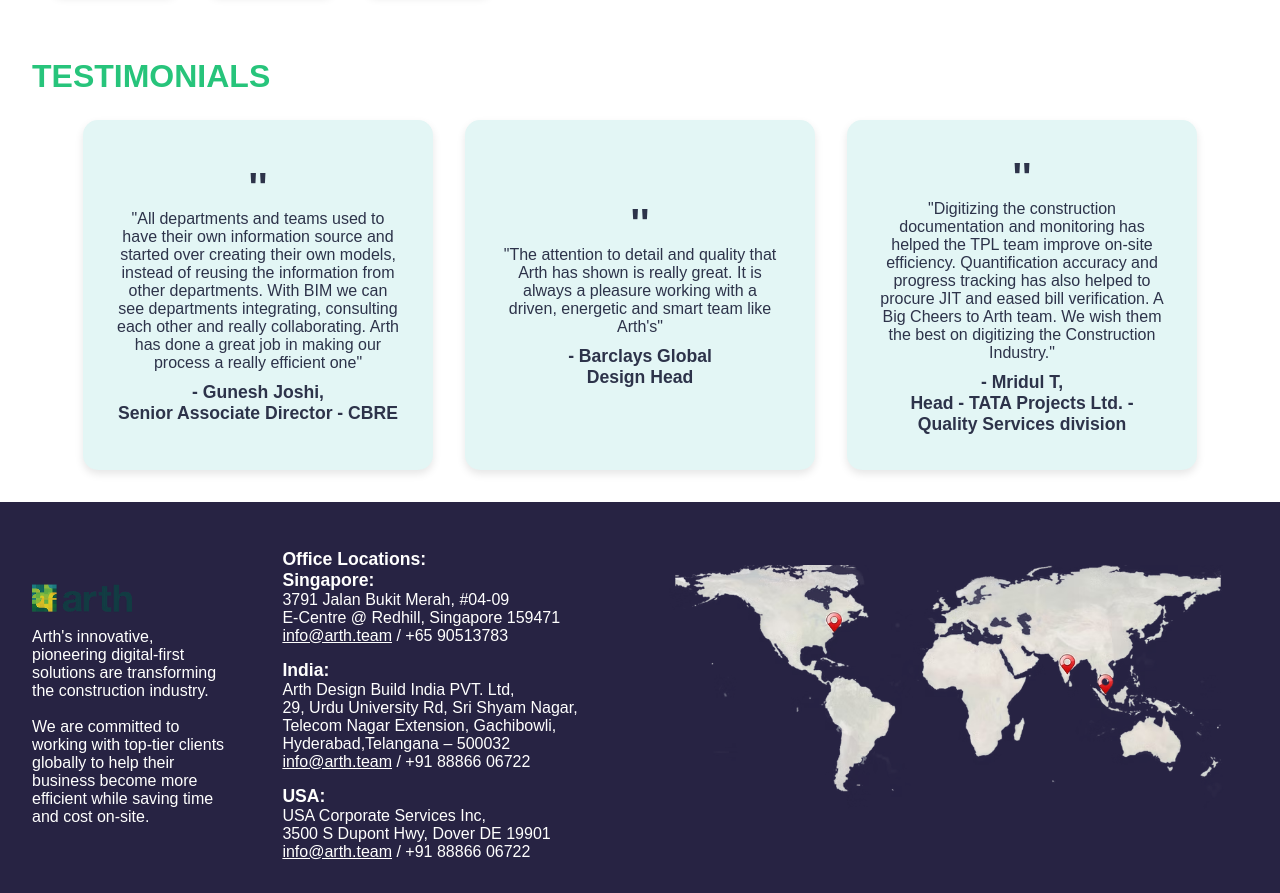
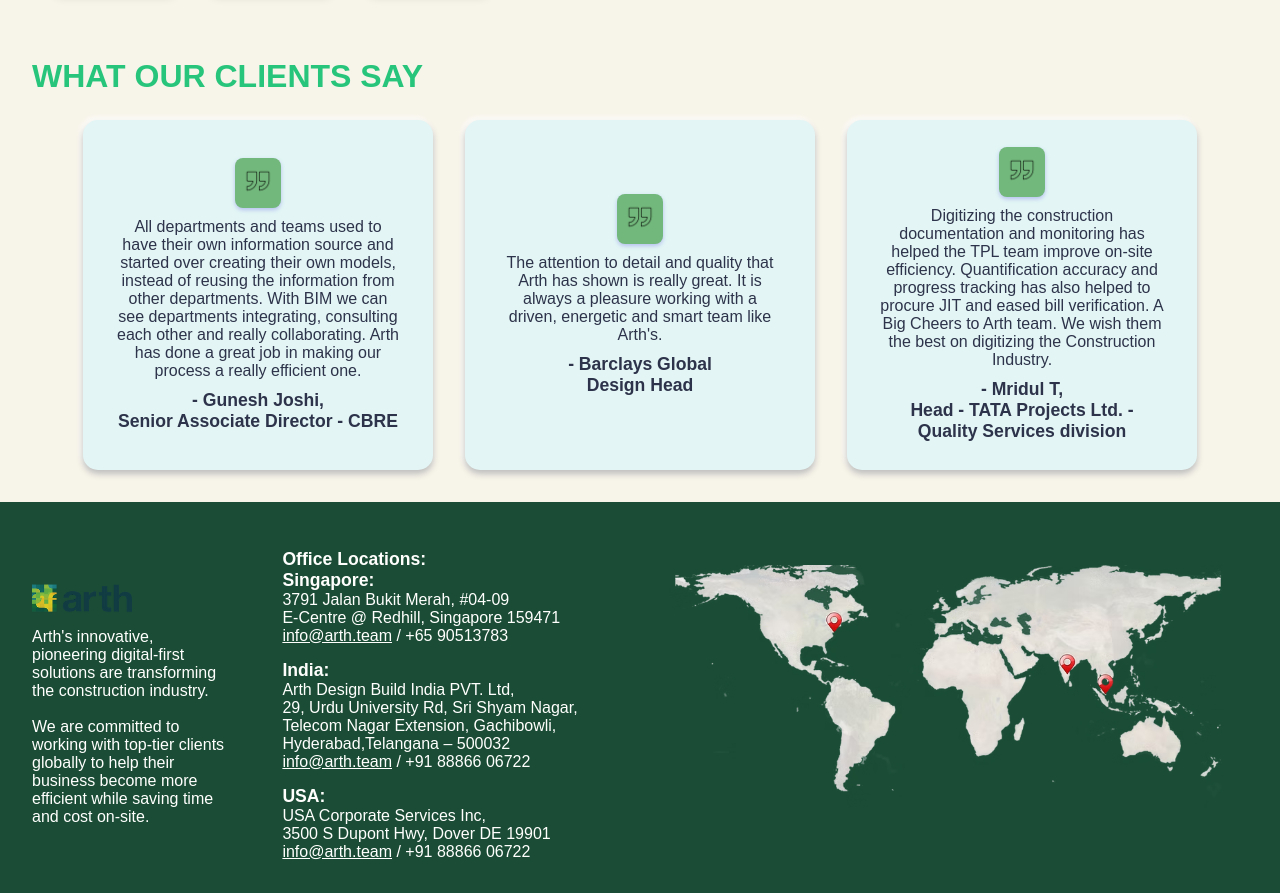
Before and after one commit to Durgabhavaniy2509/Arth, a React (Vite) app: page / in a window 1280 px wide. Shown: the part 1600-2493 px from the top of the page. Built offline with nearby package versions, Linux system fonts and the light colour scheme.

Commit message:
Tried background and font colors for the home page

```diff
--- a/src/Footer/Footer.css
+++ b/src/Footer/Footer.css
@@ -1,5 +1,6 @@
 .footer {
-  background-color: #272343;
+  /* background-color: #272343; */
+  background-color: #1B4D36;
 }
 
 
--- a/src/Header/Header.css
+++ b/src/Header/Header.css
@@ -1,6 +1,7 @@
 .h-wrapper {
   /* background: #BDFBB1; */
-  background-color: #e3f6f5;
+  /* background-color: #e3f6f5; */
+  background-color: #4CAF50;
 }
 .h-container {
   padding-top: 1rem;
@@ -11,17 +12,20 @@
   gap: 2rem;
 }
 .h-menu > * {
-  color: black;
+  /* color: black; */
+  color: white;
   text-decoration: none;
 }
 
 .h-menu > *:hover {
   cursor: pointer;
-  color: blue;
+  /* color: blue; */
+  color: #FFD54F;
 }
 
 .h-logIn>a {
   text-decoration: none;
-  color: black;
+  /* color: black; */
+  color: white;
   margin-left: 1rem;
 }
--- a/src/Home/Home.css
+++ b/src/Home/Home.css
@@ -1,3 +1,6 @@
+.hero-aboutUs {
+  background-color: #f7f4e9;
+}
 .hero-left > img {
   width: 350px;
 }
@@ -64,6 +67,7 @@
 }
 
 .test {
+  position: relative;
   display: flex;
   flex-direction: column;
   justify-content: center;
@@ -73,15 +77,21 @@
   background-color: #e3f6f5;
   color: #2d334a;
   padding: 2rem;
-  box-shadow: 0 4px 8px rgba(0, 0, 0, 0.1);
   border-radius: 15px;
+  box-shadow: 0px 4px 6px #bebebe, -2px -2px 6px #ffffff;
+  /* overflow: hidden; */
+  z-index: 1111;
 }
+
 .test-person {
   font-size: 1.1rem;
   font-weight: bold;
   margin-top: 10px;
 }
-.test-symbol {
-  font-weight: bold;
-  font-size: 2.5rem;
+.quote-icon {
+  background: #72b77b;
+  padding: 0.5rem;
+  border-radius: 0.5rem;
+  box-shadow: 0 2px 4px rgba(79, 70, 229, 0.3);
+  margin-bottom: 10px;
 }
--- a/src/Home/Home.jsx
+++ b/src/Home/Home.jsx
@@ -4,7 +4,7 @@
 
 const Home = () => {
   return (
-    <section>
+    <section className='hero-aboutUs'>
       {/* About section */}
       <div className=" flexCenter1 paddings innerWidth hero-aboutUs">
         <div className='hero-left'>
@@ -91,30 +91,30 @@
         </div>
       </div>
 
-    <div className="paddings innerWidth testimonials">
-      <div className="tertiaryText">TESTIMONIALS</div>
+     <div className="paddings innerWidth testimonials">
+      <div className="tertiaryText">WHAT OUR CLIENTS SAY</div>
       <div className="tests">
         <div className='test'>
-          <div className='test-symbol'>
-            <span>&#39;</span><span>&#39;</span>
+          <div className='quote-icon'>
+            <img src="\Icons\quote.png" alt="" width={30}/>
           </div>
-          <div>"All departments and teams used to have their own information source and started over creating their own models, instead of reusing the information from other departments. With BIM we can see departments integrating, consulting each other and really collaborating. Arth has done a great job in making our process a really efficient one"</div>
+          <div>All departments and teams used to have their own information source and started over creating their own models, instead of reusing the information from other departments. With BIM we can see departments integrating, consulting each other and really collaborating. Arth has done a great job in making our process a really efficient one.</div>
           <div className='test-person'>- Gunesh Joshi, <br /> Senior Associate Director - CBRE</div>
         </div>
 
         <div className='test'>
-          <div className='test-symbol'>
-            <span>&#39;</span><span>&#39;</span>
+          <div className='quote-icon'>
+            <img src="\Icons\quote.png" alt="" width={30}/>
           </div>
-          <div>"The attention to detail and quality that Arth has shown is really great. It is always a pleasure working with a driven, energetic and smart team like Arth's"</div>
+          <div>The attention to detail and quality that Arth has shown is really great. It is always a pleasure working with a driven, energetic and smart team like Arth's.</div>
           <div className='test-person'>- Barclays Global <br /> Design Head</div>
         </div>
 
         <div className='test'>
-          <div className='test-symbol'>
-            <span>&#39;</span><span>&#39;</span>
+          <div className='quote-icon'>
+            <img src="\Icons\quote.png" alt="" width={30}/>
           </div>
-          <div>"Digitizing the construction documentation and monitoring has helped the TPL team improve on-site efficiency. Quantification accuracy and progress tracking has also helped to procure JIT and eased bill verification. A Big Cheers to Arth team. We wish them the best on digitizing the Construction Industry."</div>
+          <div>Digitizing the construction documentation and monitoring has helped the TPL team improve on-site efficiency. Quantification accuracy and progress tracking has also helped to procure JIT and eased bill verification. A Big Cheers to Arth team. We wish them the best on digitizing the Construction Industry.</div>
           <div className='test-person'>- Mridul T, <br /> Head - TATA Projects Ltd. - Quality Services division</div>
         </div>
       </div>
```
Also changed, not shown: Icons/quote.png (added).
